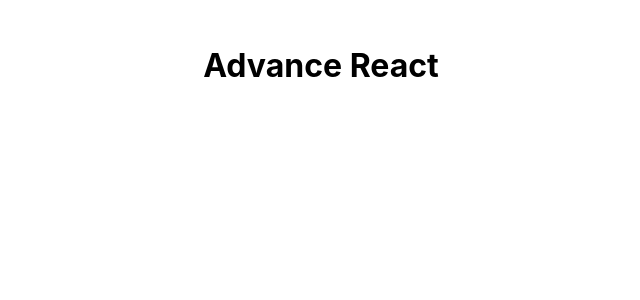
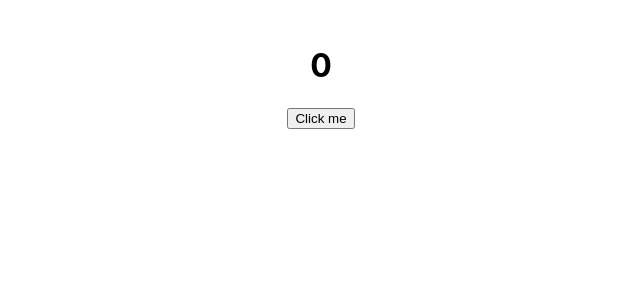
Before and after one commit to rjain-deqode/react-hooks, a React (Create React App) app: page / in a window 1280 px wide. Shown: the top 300 px of the page, without its empty margins (319-959 px from the left). Built offline with nearby package versions, Linux system fonts and the light colour scheme.

Commit message:
useeffect basics

```diff
--- a/src/App.js
+++ b/src/App.js
@@ -1,11 +1,12 @@
 import React from "react";
 import "./App.css";
+import { UseEffectBasics } from "./components/UseEffectBasics";
 
 
 function App() {
   return (
     <div className="container">
-     <h1>Advance React</h1>
+      <UseEffectBasics />
     </div>
   );
 }
--- /dev/null
+++ b/src/components/UseEffectBasics.js
@@ -0,0 +1,19 @@
+import React, { useEffect, useState } from "react";
+
+// by default run afte every re-render
+// cleanup function
+// second parameter
+export const UseEffectBasics = () => {
+  const [value, setValue] = useState(0);
+  useEffect(() => {
+    console.log("call useEffect");
+    document.title = `New message(${value})`
+  });
+  console.log("render component");
+  return (
+    <div>
+      <h1>{value}</h1>
+      <button onClick={() => setValue(value + 1)}>Click me</button>
+    </div>
+  );
+};
```
